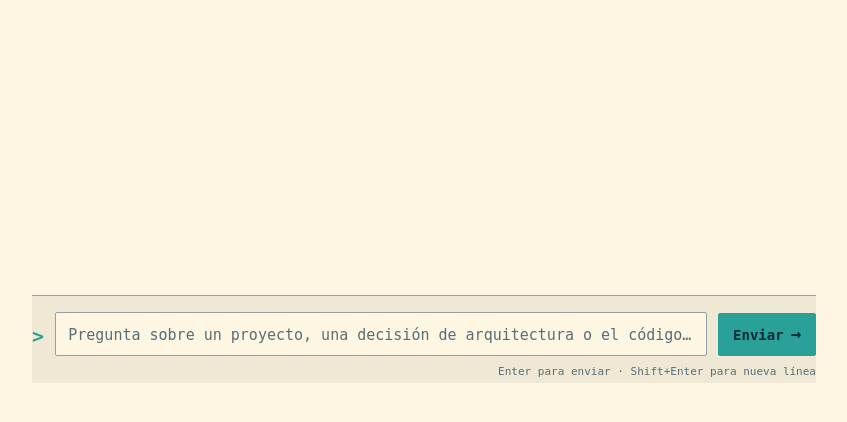
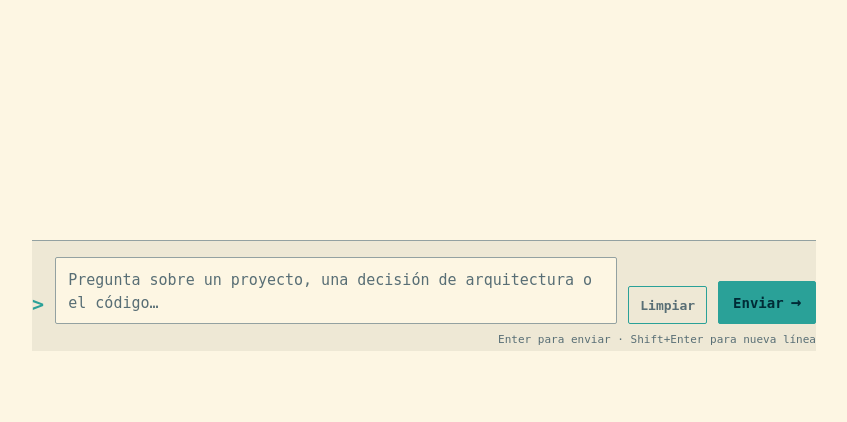
Before and after one commit to lodeharri/portfolio-mcp-server, a Python web app: template playground/templates/chat.html in a window 1280 px wide. Shown: the part 354-776 px from the top of the page, without its empty margins (216-1063 px from the left). Run offline with Jinja, Linux system fonts and the light colour scheme; the template is opened without the code that fills it, so the values that code supplies are empty.

Commit message:
fix(web): chat composer bottom margin + clear history button
Two chat polish fixes for the recruiter-facing demo:

1. The chat composer sits flush against the bottom of the viewport
   with no breathing room — looks cramped. Add margin-bottom: 2rem
   to .chat-form so the composer visually separates from the page
   edge below the sticky position (the form is position: sticky +
   bottom: 0, so the bottom margin only applies to the visual layout).

2. The chat has no way to clear the conversation history from the UI
   (must use DevTools). Add a small 'Limpiar' button next to the
   Send button. Layout: secondary outline (transparent bg,
   --solar-cyan border, --solar-base01 text) so the visual hierarchy
   keeps Send as the primary action. The button calls a new
   clearHistory() JS handler that:

     - prompts the user in Spanish
     - removes the localStorage entry under historyKey
     - clears the transcript DOM
     - returns focus to the textarea

Per change 007-playground-ui-polish tasks 3 + 4.

```diff
--- a/playground/static/style.css
+++ b/playground/static/style.css
@@ -563,6 +563,7 @@ section.playground-chat {
     bottom: 0;
     z-index: 3;
     margin-top: auto;
+    margin-bottom: 2rem;
     padding: 1rem 0 0.25rem;
     background: var(--solar-base2);
     border-top: 1px solid var(--solar-base1);
@@ -670,6 +671,46 @@ section.playground-chat {
     cursor: pointer;
 }
 
+/* --- Clear-history button (secondary outline, sits left of Send) ---
+ *
+ * Visual hierarchy: the primary action (Send) is solid cyan, the
+ * cleanup action (Clear history) is an outline so the recruiter's
+ * eye lands on Send first. Hover fills the outline subtly.
+ */
+.chat-clear {
+    display: inline-flex;
+    flex: 0 0 auto;
+    align-items: center;
+    min-height: 2.4rem;
+    padding: 0.4rem 0.7rem;
+    background: transparent;
+    border: 1px solid var(--solar-cyan);
+    border-radius: 2px;
+    color: var(--solar-base01);
+    font-family: inherit;
+    font-size: 0.8125rem;
+    font-weight: 600;
+    cursor: pointer;
+    transition: background-color 0.12s ease-in-out;
+}
+
+.chat-clear:hover:not(:disabled),
+.chat-clear:focus-visible:not(:disabled) {
+    background: var(--solar-base2);
+    color: var(--solar-base03);
+}
+
+.chat-clear:focus-visible {
+    outline: 2px solid var(--solar-cyan);
+    outline-offset: 2px;
+}
+
+.chat-clear:disabled {
+    border-color: var(--solar-base01);
+    color: var(--solar-base1);
+    cursor: not-allowed;
+}
+
 .chat-typing {
     display: inline-flex;
     align-items: center;
--- a/playground/templates/chat.html
+++ b/playground/templates/chat.html
@@ -52,6 +52,14 @@
                 required
                 aria-label="Tu mensaje"
             ></textarea>
+            <button
+                id="chat-clear"
+                type="button"
+                class="chat-clear"
+                aria-label="Limpiar el historial de la conversación"
+            >
+                Limpiar
+            </button>
             <button
                 id="chat-submit"
                 type="submit"
@@ -110,6 +118,7 @@
     var form = document.getElementById("chat-form");
     var input = document.getElementById("chat-input");
     var submitButton = document.getElementById("chat-submit");
+    var clearButton = document.getElementById("chat-clear");
     var status = document.getElementById("chat-status");
     var persistenceNotice = document.getElementById("chat-persistence-notice");
 
@@ -387,6 +396,13 @@
         scrollTranscript();
     }
 
+    function clearHistory() {
+        if (!window.confirm("¿Borrar todo el historial de la conversación?")) return;
+        try { window.localStorage.removeItem(historyKey); } catch (_e) {}
+        transcript.textContent = "";
+        if (input) input.focus();
+    }
+
     function withLock(fn) {
         if (!channel || lockHeld) {
             if (lockHeld) {
@@ -644,6 +660,10 @@
         sendMessage(text);
     });
 
+    if (clearButton) {
+        clearButton.addEventListener("click", clearHistory);
+    }
+
     input.addEventListener("input", resizeInput);
     input.addEventListener("keydown", function (event) {
         if (event.key === "Enter" && !event.shiftKey) {
```
Also changed, not shown: tests/unit/interfaces/http/web/test_templates.py (+181 -0 lines).
